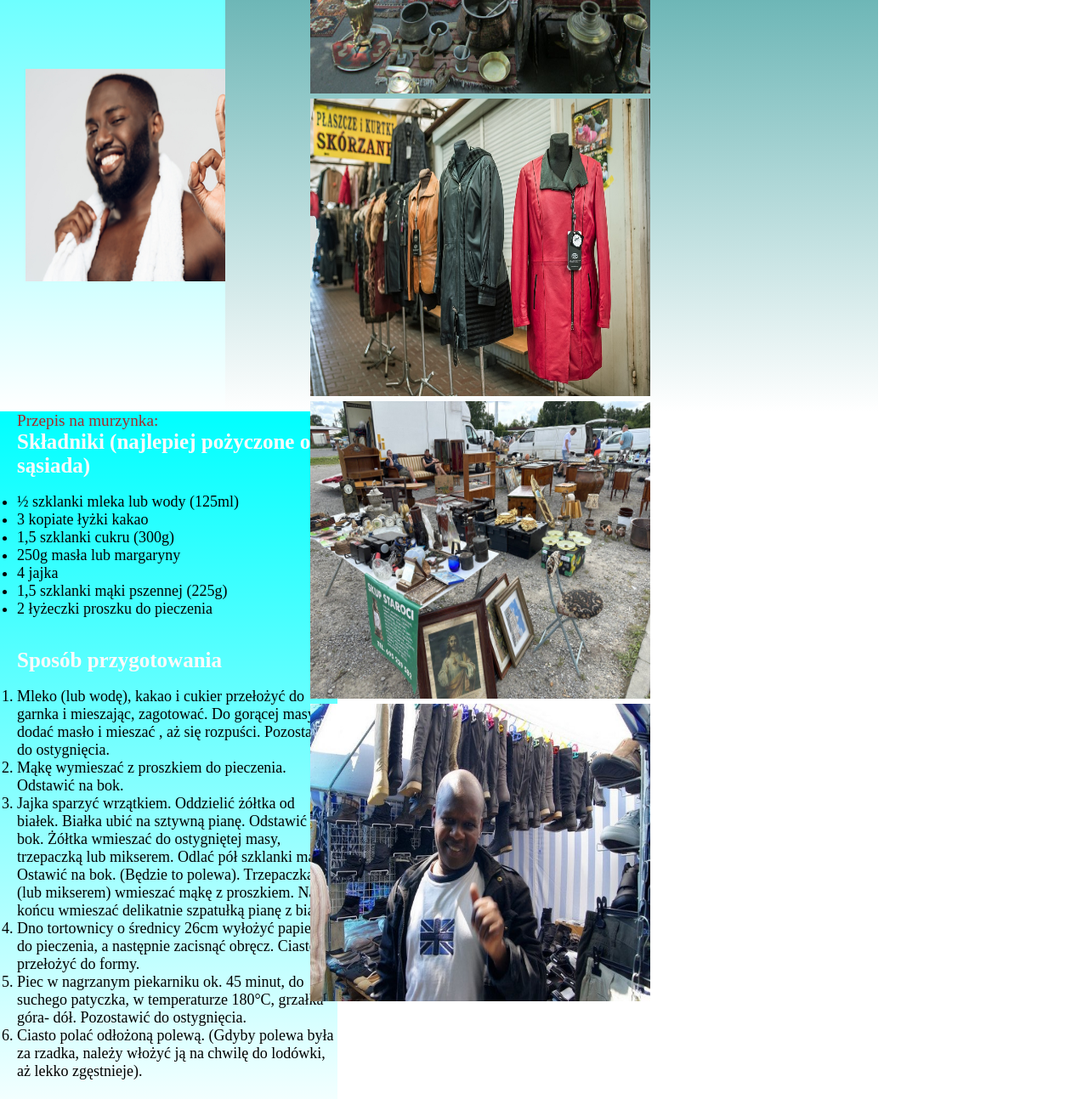
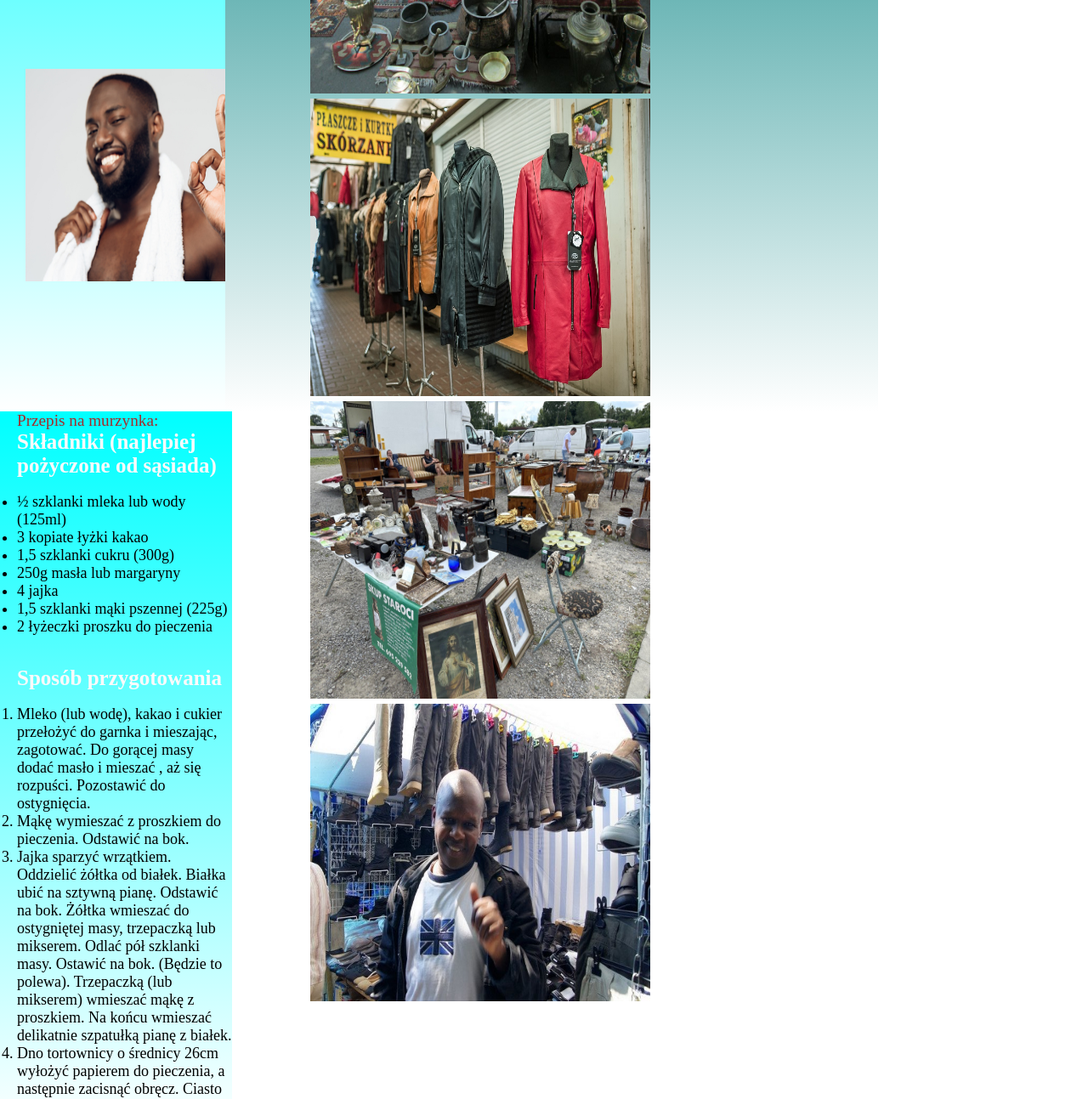
Before and after one commit to piotrklapetek/zadaniehtml, a plain HTML site: page index.html in a window 1280 px wide. Shown: the part 476-1769 px from the top of the page at 85% size. Drawn offline with Linux system fonts and the light colour scheme.

Commit message:
Add files via upload

```diff
--- a/style.css
+++ b/style.css
@@ -33,7 +33,7 @@ aside {
 color:black;
 background-image: linear-gradient(aqua, white);
 height: 850px;
-width:376.5px;
+width:19.79%;
 float:left;
 }
 
```
